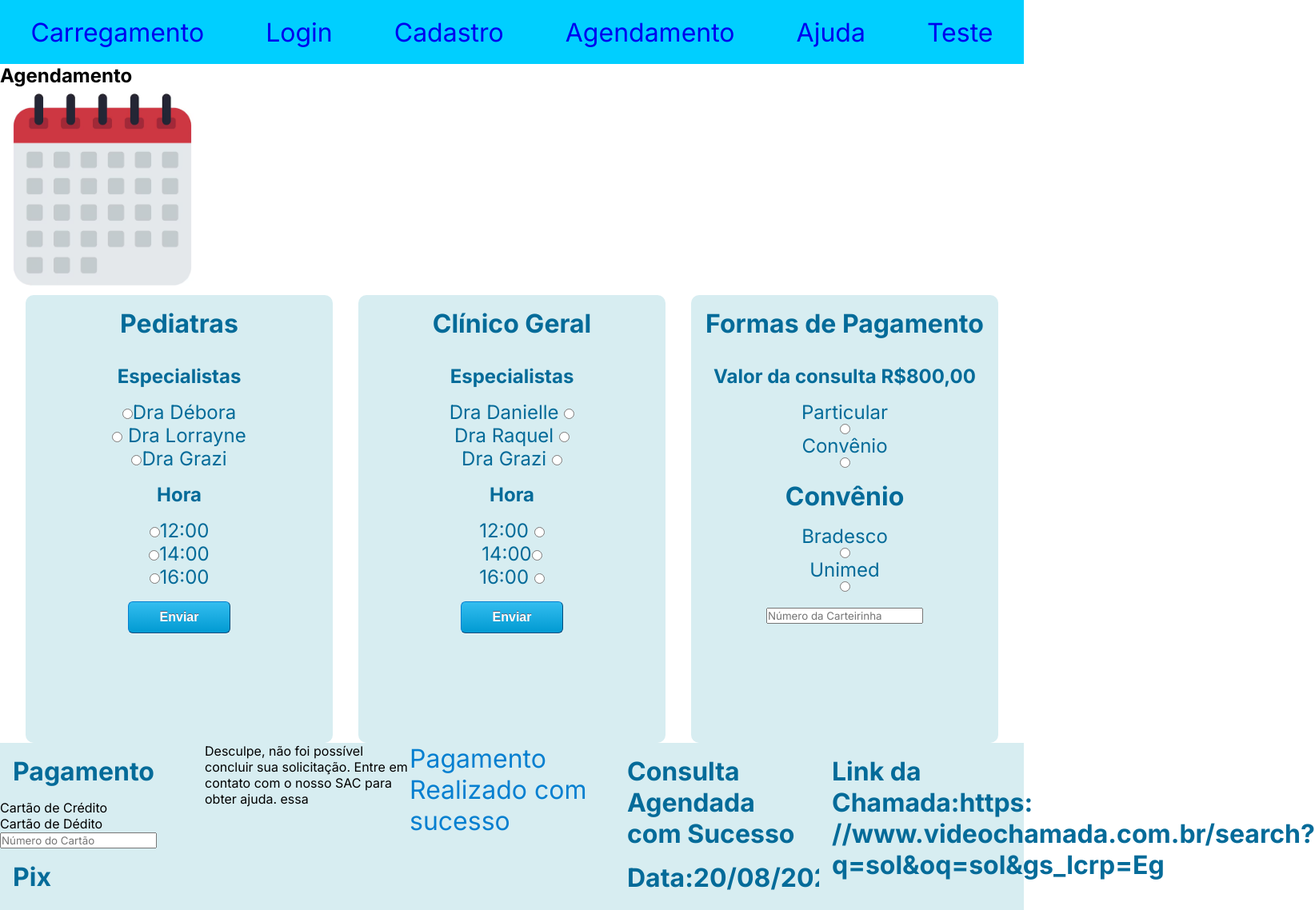
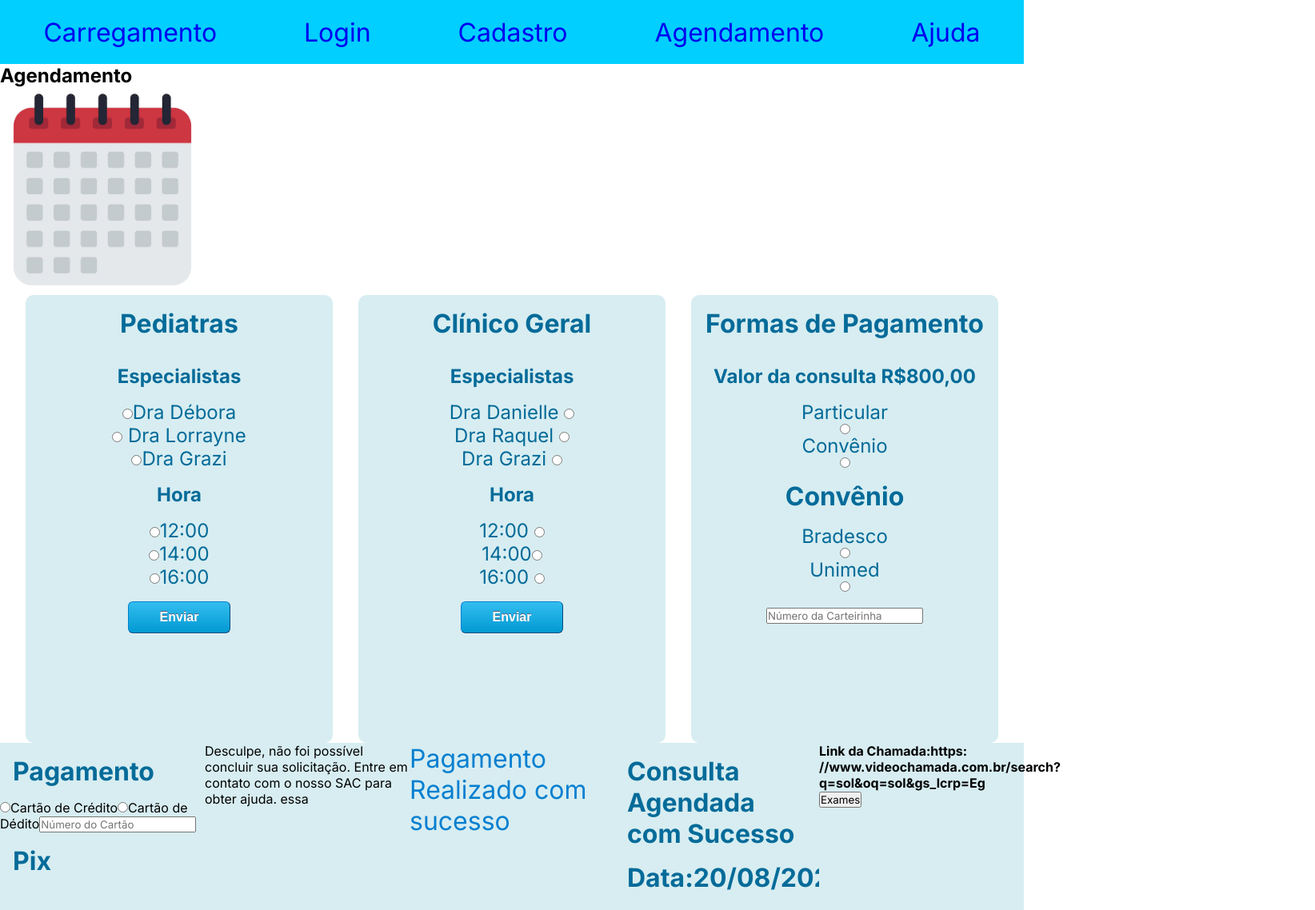
Before and after one commit to RaquelDalete/saude-integrada, a React (Vite) app: page /Agendamento in a window 1280 px wide. Shown: the top 1138 px of the page at 80% size, 1644 px wide, since content can reach past the window. Built offline with nearby package versions, Linux system fonts and the light colour scheme.

Commit message:
atualizaçao

```diff
--- a/src/Components/Agendamento/Agendamento.jsx
+++ b/src/Components/Agendamento/Agendamento.jsx
@@ -82,19 +82,15 @@ return(
 <S.DivE>
 <S.H2>Pagamento</S.H2>
 
-<figure>
-    {/* <img src="" alt="Descrição da imagem"> */}
-    <figcaption>Cartão de Crédito</figcaption>
-</figure>
-
-<figure>
-    {/* <img src="" alt="Descrição da imagem"> */}
-    <figcaption>Cartão de Dédito</figcaption>
-</figure>
+<S.DivE>
+<label for="Cartão de Crédito"><input  type="radio" name="pagamento" id="Cartão de Crédito"/>Cartão de Crédito</label>
+<label for="Cartão de Dédito"><input  type="radio" name="pagamento" id="Cartão de Dédito"/>Cartão de Dédito</label>
 
 <input type="number"  placeholder='Número do Cartão'/>
 
 <S.H2>Pix</S.H2>
+</S.DivE>
+
 </S.DivE>
 
 <S.DivE>
@@ -115,12 +111,8 @@ return(
 </S.DivE>
 
 <S.DivE>
-    <S.H2>Link da Chamada:https: //www.videochamada.com.br/search?q=sol&oq=sol&gs_lcrp=Eg</S.H2>
+    <S.H2Link>Link da Chamada:https: //www.videochamada.com.br/search?q=sol&oq=sol&gs_lcrp=Eg</S.H2Link>
 
-</S.DivE>
-
-<S.DivE>
-    {/* <img src="" alt="" /> */}
     <button>Exames</button>
 </S.DivE>
 
--- a/src/Components/Agendamento/StyleAgendamento.jsx
+++ b/src/Components/Agendamento/StyleAgendamento.jsx
@@ -70,7 +70,10 @@ background-color:  #d7edf1;
 
 export const DivE = styled.div`
 width: 20vw;
-height: 30vh;
+height: 50vh;
 background-color:  #d7edf1;
 
 `
+export const H2Link = styled.h2`
+font-size: 1rem;
+`
--- a/src/Components/Login/StyleLogin.jsx
+++ b/src/Components/Login/StyleLogin.jsx
@@ -9,7 +9,6 @@ align-items: center;
 `
 export const Img = styled.img`
 width: 30vw;
-border: solid red;
 `
 export const H1 = styled.h1`
 font-size: 2rem;
--- a/src/Components/Navegacao/Navegacao.jsx
+++ b/src/Components/Navegacao/Navegacao.jsx
@@ -4,7 +4,6 @@ import Agendamento from '../Agendamento/Agendamento.jsx'
 import Cadastro from '../Cadastro/Cadastro.jsx';
 import Login from '../Login/Login.jsx';
 import Ajuda from '../Ajuda/Ajuda.jsx'
-import Teste from '../Teste/Teste.jsx'
 import * as S from '../Navegacao/StyleNavegacao.jsx'
 
 import { BrowserRouter, Routes, Route, Link } from 'react-router-dom';
@@ -20,7 +19,7 @@ return(
         <S.Li><Link to="/Cadastro">Cadastro</Link></S.Li>
         <S.Li><Link to="/Agendamento">Agendamento</Link></S.Li>
         <S.Li><Link to="/Ajuda">Ajuda</Link></S.Li>
-        <S.Li><Link to="/Teste">Teste</Link></S.Li>
+
 
     </S.Lista>
 </nav>
@@ -31,7 +30,6 @@ return(
 <Route path="Login" element={<Login />} />
 <Route path="Agendamento" element={<Agendamento />} />
 <Route path="Ajuda" element={<Ajuda />} />
-<Route path="Teste" element={<Teste />} />
 
  </Routes>
 </BrowserRouter>
```
